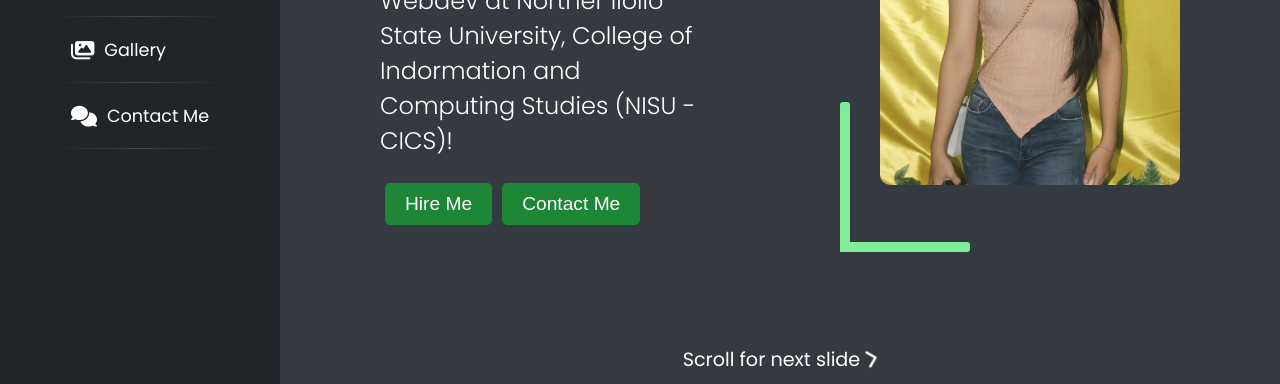
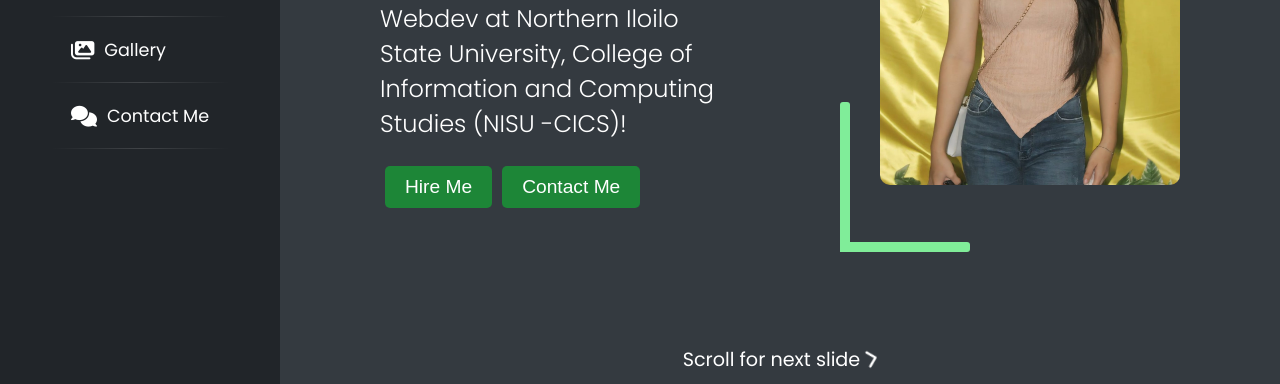
Before and after one commit to Fushiguroxx/abeladelacruz, a plain HTML site: page index.html in a window 1280 px wide. Shown: the part 416-800 px from the top of the page. Drawn offline with nearby package versions, Linux system fonts and the light colour scheme; a script that the page names is missing; a web font is replaced by a local one.

Commit message:
Update index.html

```diff
--- a/index.html
+++ b/index.html
@@ -7,6 +7,8 @@
 <link rel='stylesheet' href='https://cdn.jsdelivr.net/npm/swiper@10/swiper-bundle.min.css'>
 <link rel='stylesheet' href='https://cdnjs.cloudflare.com/ajax/libs/font-awesome/6.5.2/css/all.min.css'><link rel="stylesheet" href="./style.css">
 <link rel="icon" href="images/icon.png">
+<meta name="keywords" content="Nisu Cics, Portfolio">
+<meta name="author" content="Ma.Abela Dela Cruz">
 <meta name="description" content=" I am Ma. Abela Dela Cruz, a dedicated student at NISU CICS, strives for academic excellence and personal growth.| Ma. Abela Dela Cruz | NISU - CICS | Nothern Iloilo State University | CICS | NISU | Caniso | Nothern Iloilo State University" >
 </head>
 <body>
@@ -37,7 +39,7 @@
                     <div class="HomeContent">
                         <h1>Hello! I'm <span class="stylized-name">Ma. Abela D.</span>,</h1>
                         <h2>A <span class="proffesions">Web Developer</span></h2>
-                        <p class="heroline">I'm currently Studying Webdev at Norther Iloilo State University, College of Indormation
+                        <p class="heroline">I'm currently Studying Webdev at Northern Iloilo State University, College of Information
                             and Computing Studies (NISU -CICS)!
                         </p>
                         <div class="buttonGroup" ><button > Hire Me</button><button>Contact Me</button></div>
```
